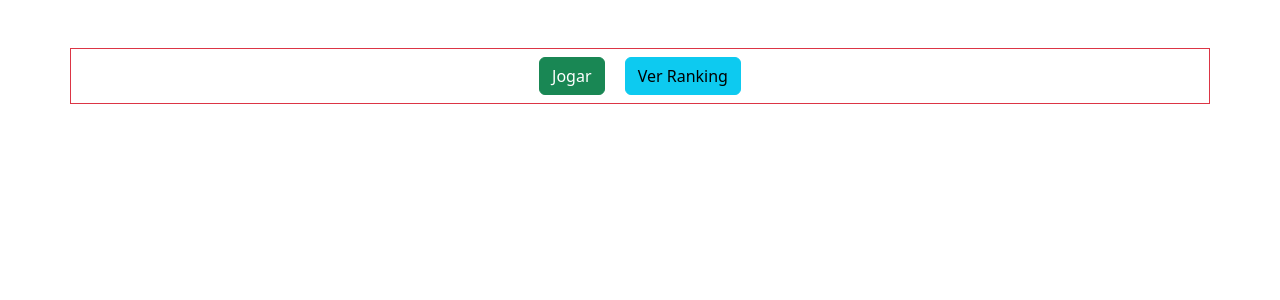
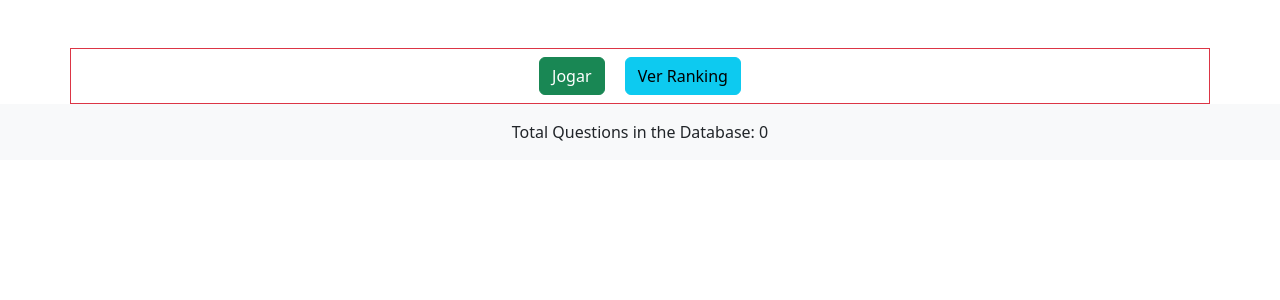
Before and after one commit to gvlk/apigame, a Flask app: page / in a window 1280 px wide. Shown: the part 56-356 px from the top of the page. Run offline with Flask 3, Linux system fonts and the light colour scheme; parts of the project's set-up code (start-up, migrations or seed data) failed here and were passed over.

Commit message:
live question in the database count

```diff
--- a/apigame/routes/debug.py
+++ b/apigame/routes/debug.py
@@ -1,4 +1,4 @@
-from flask import Blueprint
+from flask import Blueprint, jsonify
 
 from apigame.services.question_service import question_db
 from apigame.services.session_service import session_db
@@ -20,3 +20,12 @@ def debug_session():
 @debug.route('/question')
 def debug_question():
     return question_db.questions.to_dict()
+
+
+@debug.route('/question-count', methods=['GET'])
+def get_question_count():
+    """
+    API endpoint to get the total number of questions in the database.
+    """
+    total_questions = question_db.get_question_count()
+    return jsonify({'total_questions': total_questions})
--- a/apigame/templates/base.html
+++ b/apigame/templates/base.html
@@ -34,7 +34,30 @@
     {% endblock %}
 </main>
 
+<footer class="bg-light text-center py-3 mt-auto">
+    <div id="question-count">
+        Total Questions in the Database: <span id="total-questions">Loading...</span>
+    </div>
+</footer>
+
 <script src="https://code.jquery.com/jquery-3.6.0.min.js"></script>
 <script src="https://cdn.jsdelivr.net/npm/bootstrap@5.3.0-alpha1/dist/js/bootstrap.bundle.min.js"></script>
+
+<script>
+    async function fetchQuestionCount() {
+        try {
+            const response = await fetch('/debug/question-count');
+            const data = await response.json();
+            document.getElementById('total-questions').innerText = data.total_questions;
+        } catch (error) {
+            console.error('Error fetching question count:', error);
+        }
+    }
+
+    document.addEventListener('DOMContentLoaded', () => {
+        fetchQuestionCount();
+        setInterval(fetchQuestionCount, 5000);
+    });
+</script>
 </body>
 </html>
```
